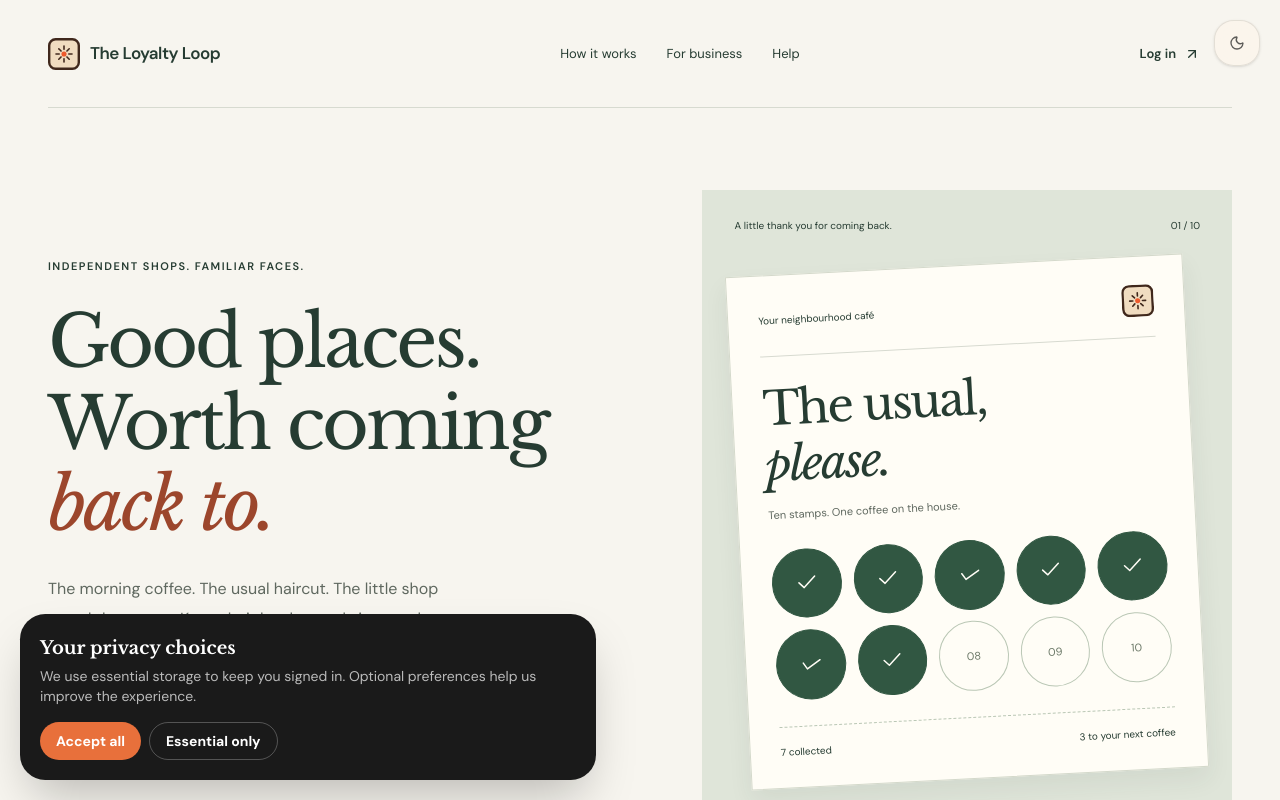
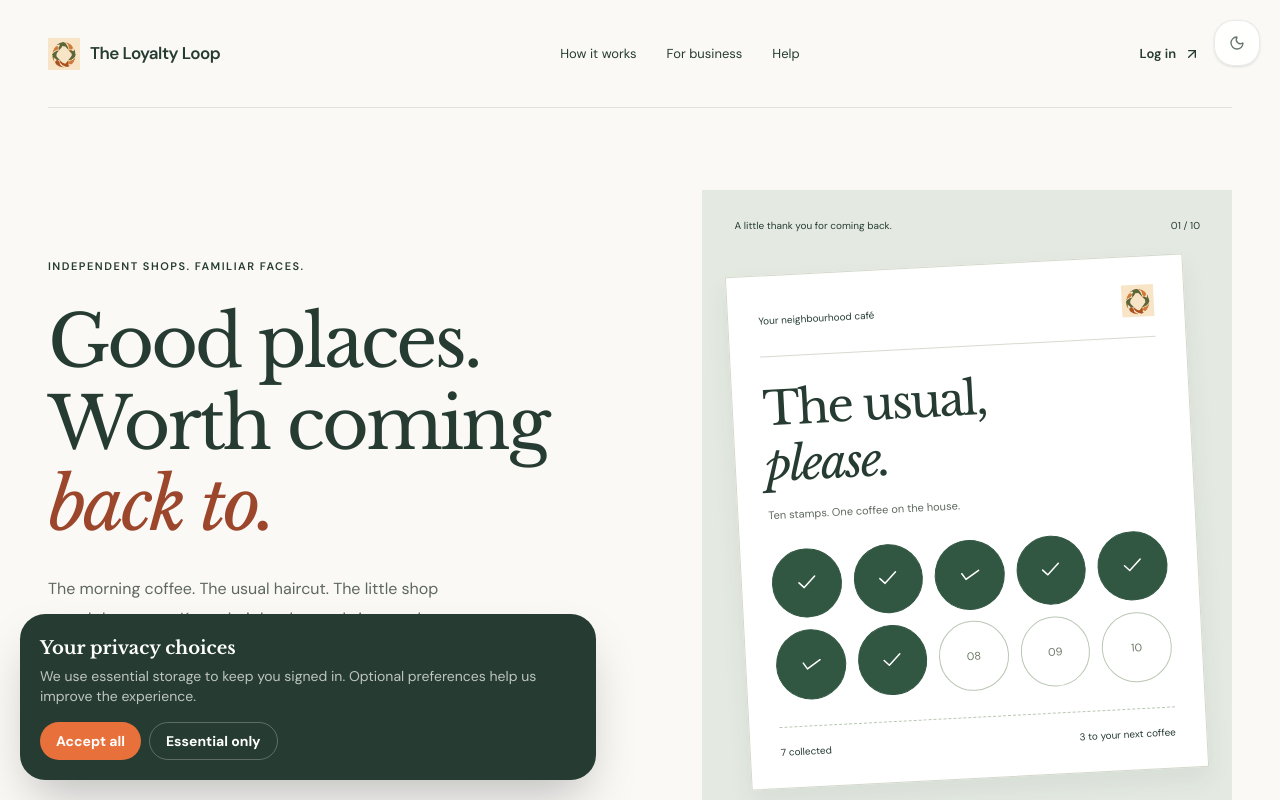
Before and after one commit to theloyaltyloop1-blip/The-Loyalty-Loop, a React (Vite) app in the folder apps/web/: page / in a window 1280 px wide. Shown: the top 800 px of the page. Built offline with nearby package versions, Linux system fonts and the light colour scheme; no server answers.

Commit message:
Unify web themes and replace logo

```diff
--- a/apps/web/src/components/loop-mark.tsx
+++ b/apps/web/src/components/loop-mark.tsx
@@ -1,18 +1,5 @@
+import loyaltyLoopLogo from '@/assets/loyalty-loop-logo.png'
+
 export function LoopMark({ className }: { className?: string }) {
-  return (
-    <svg viewBox="0 0 40 40" className={className} fill="none" xmlns="http://www.w3.org/2000/svg">
-      <rect x="1.5" y="1.5" width="37" height="37" rx="8" fill="#F0DCC0" stroke="#40281C" strokeWidth="3" />
-      <g stroke="#40281C" strokeWidth="2" strokeLinecap="round">
-        <circle cx="20" cy="20" r="3.2" fill="#EE5A2C" stroke="none" />
-        <path d="M20 10v4" />
-        <path d="M20 26v4" />
-        <path d="M10 20h4" />
-        <path d="M26 20h4" />
-        <path d="M13.5 13.5l2.8 2.8" />
-        <path d="M23.7 23.7l2.8 2.8" />
-        <path d="M26.5 13.5l-2.8 2.8" />
-        <path d="M16.3 23.7l-2.8 2.8" />
-      </g>
-    </svg>
-  )
+  return <img src={loyaltyLoopLogo} alt="" className={className} />
 }
--- a/apps/web/src/index.css
+++ b/apps/web/src/index.css
@@ -10,31 +10,31 @@
   --font-body: 'DM Sans', Arial, sans-serif;
   --font-sans: var(--font-body);
 
-  --color-background: #F7ECDC;
-  --color-foreground: #1a1a1a;
-  --color-card: #FBF6EC;
+  --color-background: #FAF9F6;
+  --color-foreground: #263C32;
+  --color-card: #FFFFFF;
   --color-card-foreground: var(--color-foreground);
   --color-primary: #E8703B;
   --color-primary-foreground: #ffffff;
   --color-primary-hover: #C9622E;
   --color-primary-glow: #C9622E;
-  --color-secondary: #ebe3d4;
+  --color-secondary: #F0EFEA;
   --color-secondary-foreground: var(--color-foreground);
   --color-accent: #F6AF23;
   --color-accent-foreground: var(--color-foreground);
-  --color-ink: #40281C;
+  --color-ink: #263C32;
   --color-fun-green: #3FA34D;
   --color-fun-violet: #73856f;
   --color-destructive: #dc2626;
   --color-destructive-foreground: #ffffff;
-  --color-border: #ded6c9;
+  --color-border: #E0E2DC;
 
   /* shadcn/Radix components (popover, dropdown, dialog, focus rings) reuse the
      same surfaces and accents as the rest of the app rather than introducing
      a second, generic gray palette — this is what shadcn's own init would
      have appended as new `oklch()` tokens if we hadn't remapped it here. */
   --color-muted: var(--color-secondary);
-  --color-muted-foreground: #7a7266;
+  --color-muted-foreground: #667168;
   --color-popover: var(--color-card);
   --color-popover-foreground: var(--color-foreground);
   --color-input: var(--color-border);
@@ -126,21 +126,21 @@
 }
 
 html.dark {
-  --color-background: #171411;
-  --color-foreground: #f8eee1;
-  --color-card: #231e19;
+  --color-background: #152A21;
+  --color-foreground: #F4F6F0;
+  --color-card: #1D382D;
   --color-primary: #ff8751;
   --color-primary-hover: #ffad7f;
   --color-primary-glow: #ff8751;
-  --color-secondary: #302820;
+  --color-secondary: #284536;
   --color-accent: #f8ba3d;
-  --color-ink: #f8eee1;
+  --color-ink: #F4F6F0;
   --color-fun-green: #69c878;
-  --color-fun-violet: #a5b79d;
+  --color-fun-violet: #B5C5AE;
   --color-destructive: #ff756b;
-  --color-border: #443a31;
-  --color-muted-foreground: #b3a999;
-  --color-input: #51453a;
+  --color-border: #3B5A4A;
+  --color-muted-foreground: #B9C5BA;
+  --color-input: #345442;
   color-scheme: dark;
 }
 
@@ -150,14 +150,14 @@ html.dark {
 html.dark input:not([type='checkbox']):not([type='radio']),
 html.dark textarea,
 html.dark select {
-  background-color: #2c251f;
+  background-color: #1D382D;
   color: var(--color-foreground);
-  border-color: #51453a;
+  border-color: #3B5A4A;
 }
 
 html.dark input::placeholder,
-html.dark textarea::placeholder { color: rgb(248 238 225 / 0.46); }
-html.dark option { background-color: #2c251f; color: var(--color-foreground); }
+html.dark textarea::placeholder { color: rgb(244 246 240 / 0.46); }
+html.dark option { background-color: #1D382D; color: var(--color-foreground); }
 html.dark .bg-white { background-color: var(--color-card); }
 html.dark [class*='border-black'] { border-color: rgb(248 238 225 / 0.14); }
 html.dark [class*='divide-black'] > :not(:last-child) { border-color: rgb(248 238 225 / 0.10); }
```
Also changed, not shown: apps/web/src/assets/loyalty-loop-logo.png, apps/web/src/pages/landing.css.
